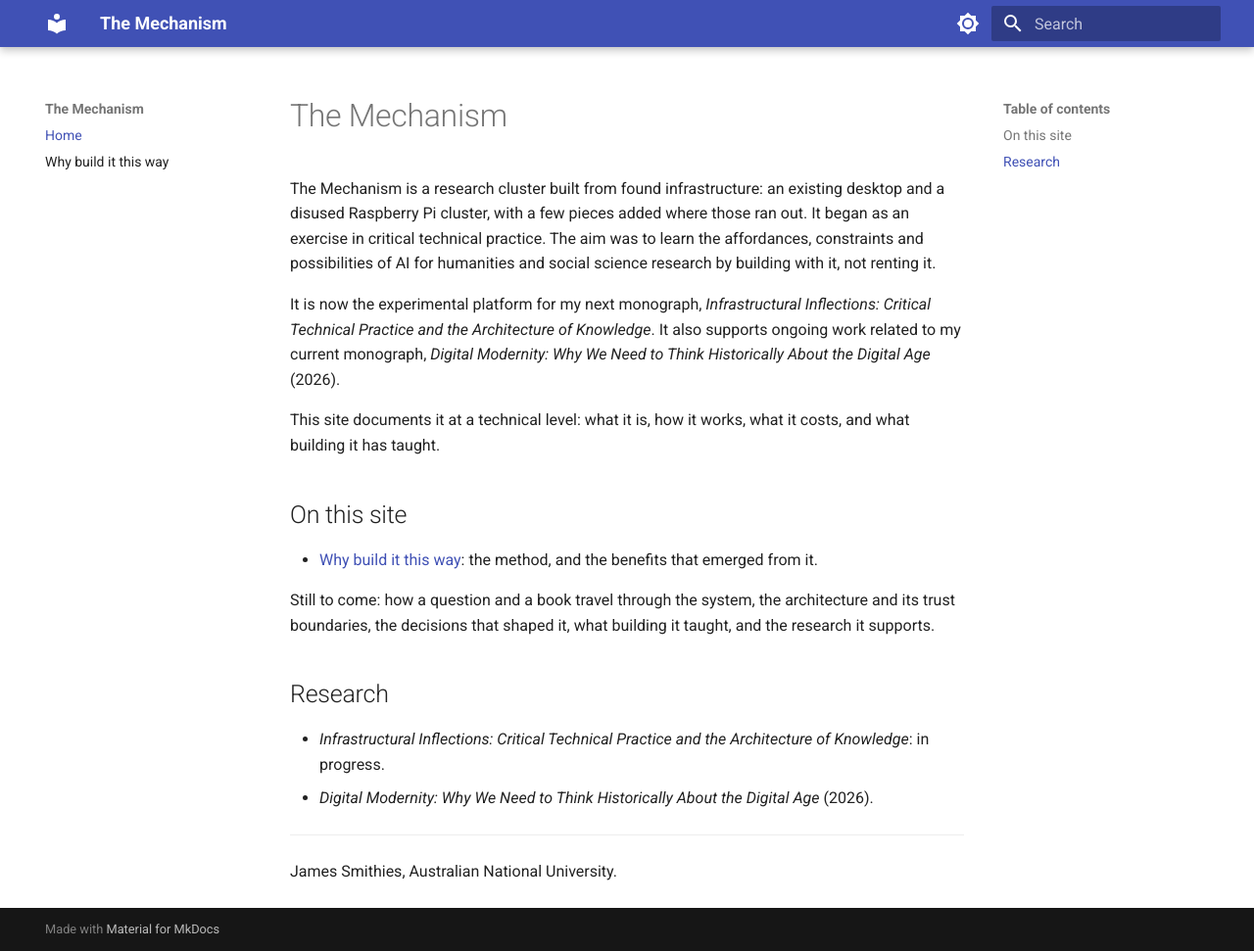
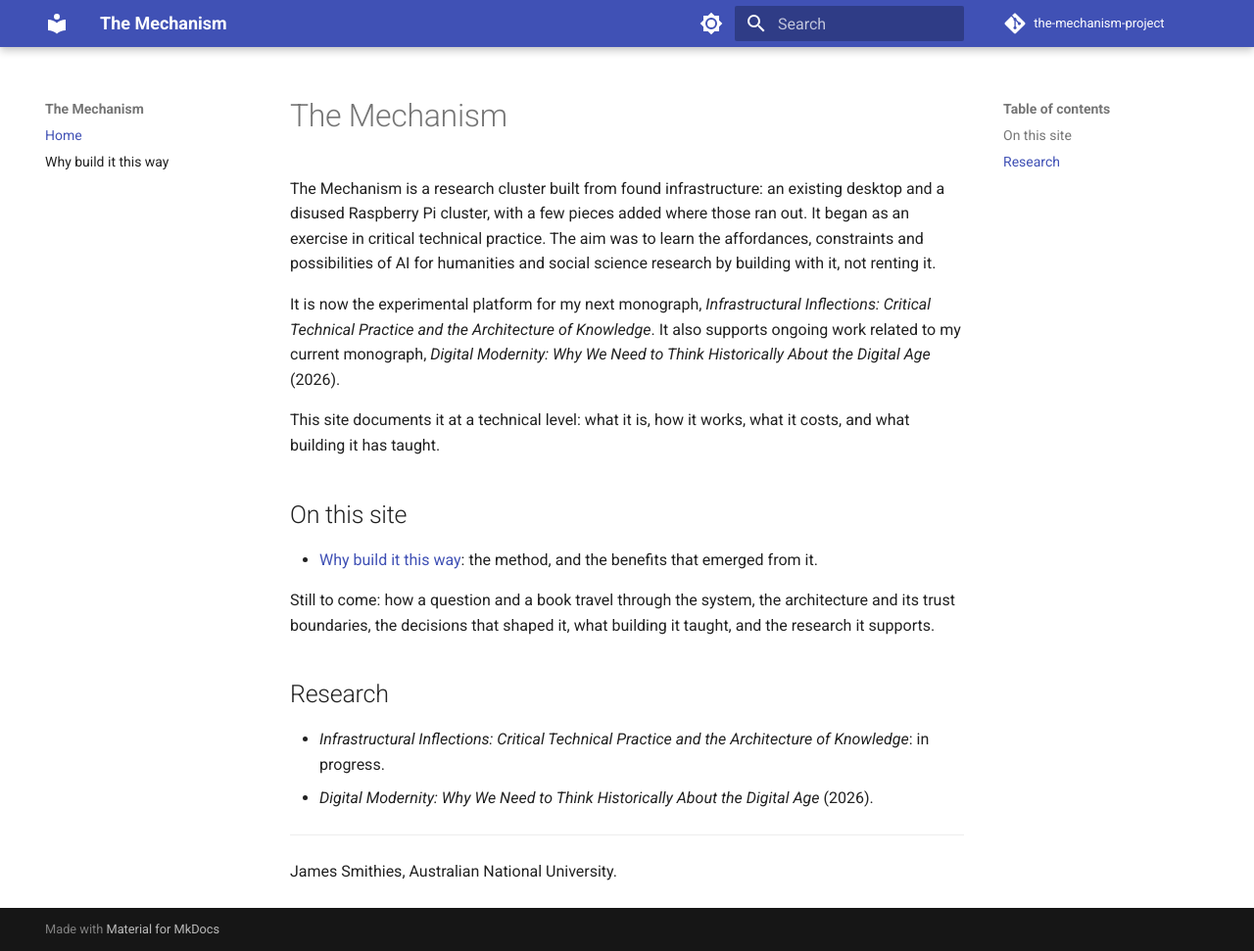
Before and after one commit to jamessmithies/the-mechanism-project, an MkDocs documentation site: the page built from docs/index.md, in a window 1280 px wide and 971 px high. Shown: the whole window at 98% size. Built offline with MkDocs 1.6.1 and Material for MkDocs 9.7.7, drawn with Linux system fonts in a browser that asks for light colours; comment, search, counter and statistics services are not loaded.

Commit message:
mkdocs: site and repo URLs
Co-Authored-By: Claude Opus 5.5 <noreply@anthropic.com>

```diff
--- a/mkdocs.yml
+++ b/mkdocs.yml
@@ -3,6 +3,9 @@ site_description: >-
   Technical documentation for a research cluster built from found hardware as an exercise in
   critical technical practice.
 site_author: James Smithies
+site_url: https://jamessmithies.github.io/the-mechanism-project/
+repo_url: https://github.com/jamessmithies/the-mechanism-project
+repo_name: the-mechanism-project
 
 theme:
   name: material
```
